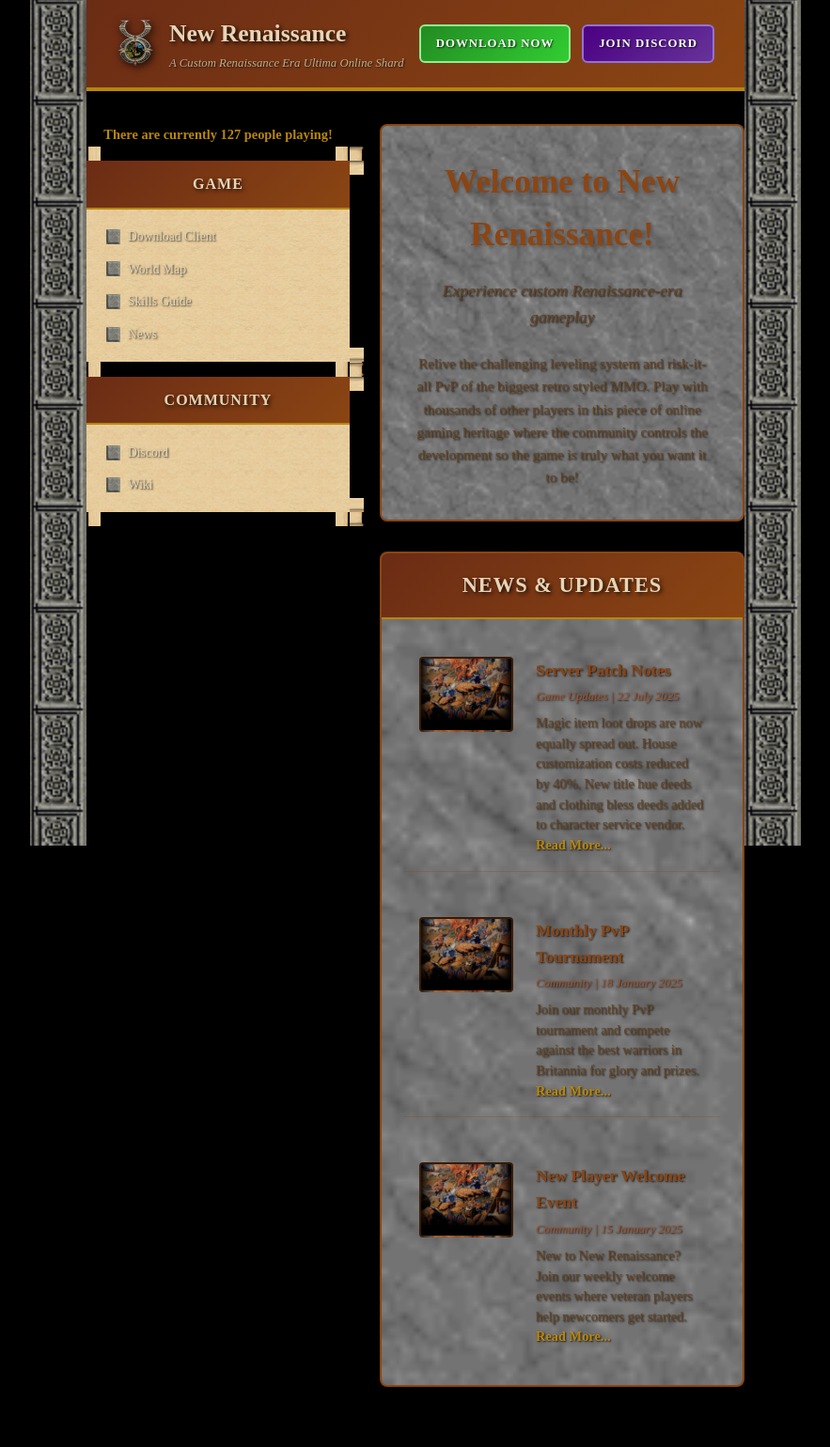
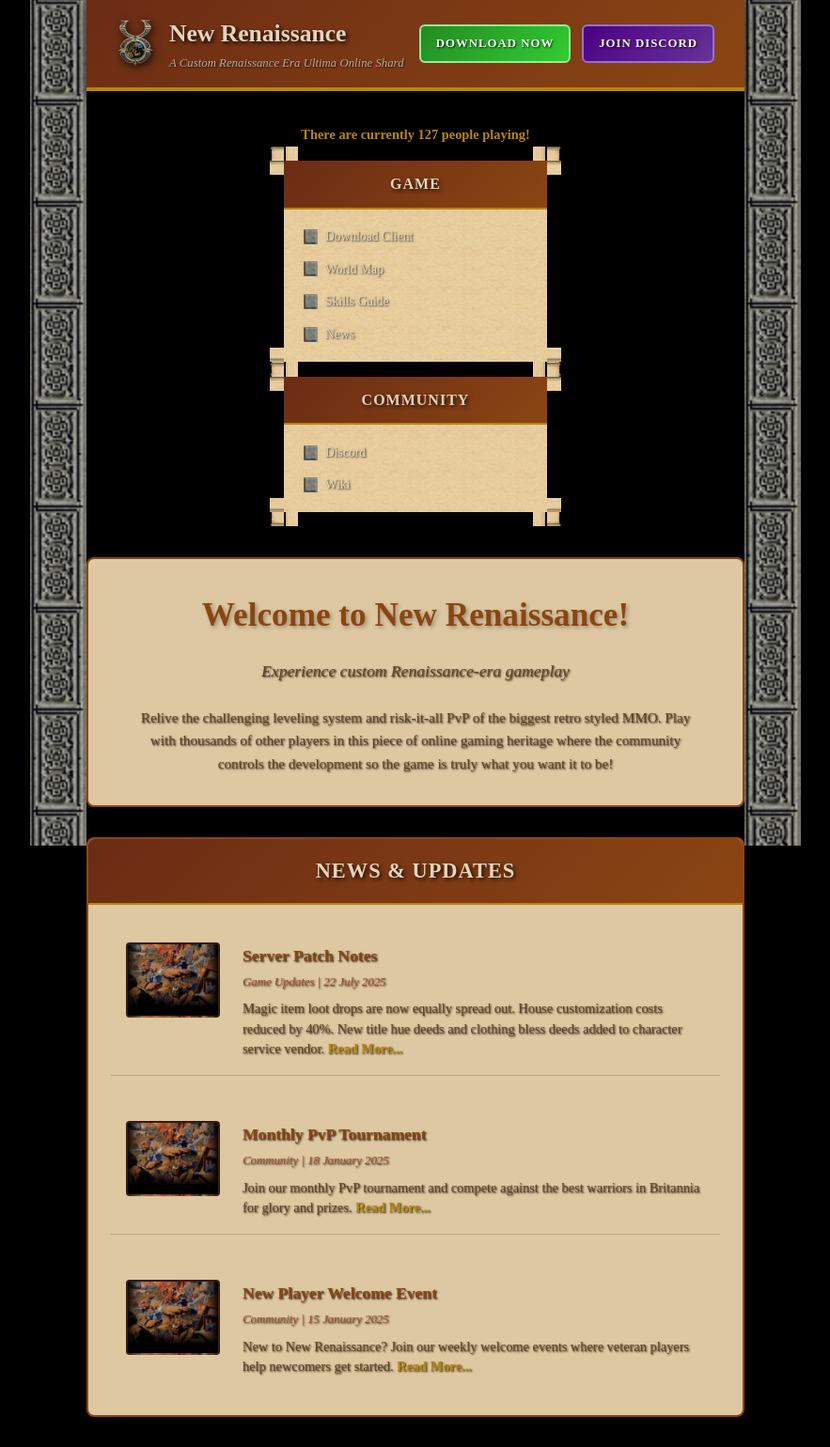
Before and after one commit to xzCad/newrenaissanceuo-wiki, a Jekyll site: the page built from README.md, in a window 1280 px wide. Shown: the whole page at 94% size, without its empty margins (198-1081 px from the left). Built offline with Jekyll 4.4.1, drawn with Linux system fonts in a browser that asks for light colours; our own code applies the rules of GitHub Pages for plain Markdown files; before the commit the page ends 1508 px from its top, so only the background shows below that.

Commit message:
Update home.html

```diff
--- a/_layouts/home.html
+++ b/_layouts/home.html
@@ -150,9 +150,34 @@
 
         .content-wrapper {
             display: flex;
+            flex-direction: column;
+            align-items: center;
             gap: 2rem;
             max-width: 700px;
             width: 100%;
+        }
+
+        /* Top Row - Sidebar and Buttons */
+        .top-row {
+            display: flex;
+            gap: 2rem;
+            width: 100%;
+            justify-content: center;
+        }
+
+        /* Left Sidebar */
+        .sidebar {
+            width: 320px;
+            flex-shrink: 0;
+        }
+
+        /* Button Column */
+        .button-column {
+            display: flex;
+            flex-direction: column;
+            gap: 1rem;
+            justify-content: flex-start;
+            padding-top: 1rem;
         }
 
         /* Left Sidebar */
@@ -270,8 +295,7 @@
         }
 
         .welcome-inner {
-            background: url('/assets/images/stone fill.png');
-            background-size: cover;
+            background: rgba(245, 222, 179, 0.9);
             padding: 2rem;
             text-align: center;
             border: 2px solid #8B4513;
@@ -308,8 +332,7 @@
         }
 
         .news-inner {
-            background: url('/assets/images/stone fill.png');
-            background-size: cover;
+            background: rgba(245, 222, 179, 0.9);
             overflow: hidden;
             border: 2px solid #8B4513;
             border-radius: 8px;
```
